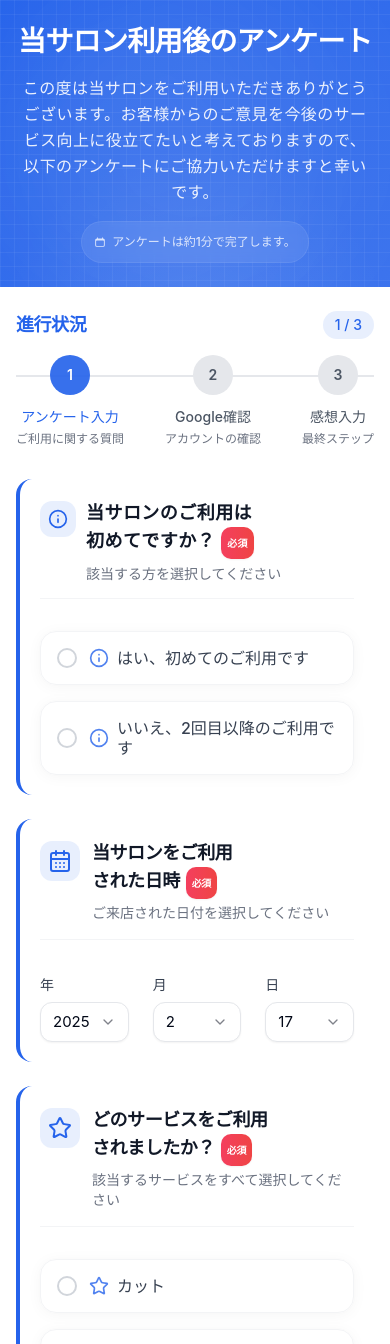
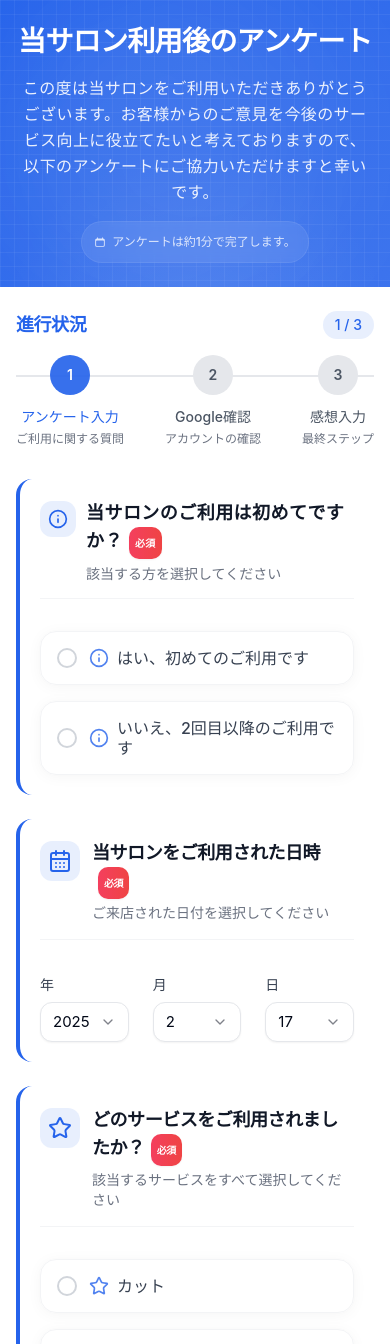
Before and after one commit to Okusan11/c-links-survey, a React (Create React App) app: page /surveyform in a window 390 px wide. Shown: the top 1344 px of the page. Built offline with nearby package versions, Linux system fonts and the light colour scheme.

Commit message:
微調整

```diff
--- a/src/components/Confirmation.tsx
+++ b/src/components/Confirmation.tsx
@@ -65,7 +65,7 @@ const Confirmation: React.FC = () => {
       });
 
       // 送信成功時は完了画面へ
-      navigate('/complete', { state });
+      navigate('/thankyou', { state });
     } catch (error) {
       console.error('データ送信中にエラーが発生しました:', error);
       alert('データの送信に失敗しました。もう一度お試しください。');
--- a/src/components/GoogleAccount.tsx
+++ b/src/components/GoogleAccount.tsx
@@ -247,9 +247,9 @@ const GoogleAccount: React.FC = () => {
                 <Info className="h-5 w-5 text-primary" />
               </div>
               <div>
-                <h3 className="text-lg font-semibold text-gray-900 tracking-wide">
+                <h3 className="text-lg font-semibold text-gray-900 tracking-wide whitespace-normal text-wrap">
                   Googleアカウントをお持ちですか？
-                  <RequiredBadge />
+                  <RequiredBadge className="inline-block ml-1.5" />
                 </h3>
                 <p className="text-[14px] text-gray-500 mt-1 leading-relaxed">口コミを投稿するにはGoogleアカウントが必要です</p>
               </div>
--- a/src/components/ReviewForm.tsx
+++ b/src/components/ReviewForm.tsx
@@ -89,9 +89,9 @@ const ReviewForm: React.FC = () => {
                 <AlertCircle className="h-5 w-5 text-primary" />
               </div>
               <div>
-                <h3 className="text-lg font-semibold text-gray-900 tracking-wide">
+                <h3 className="text-lg font-semibold text-gray-900 tracking-wide whitespace-normal text-wrap">
                   ご意見・ご感想を自由にお書きください
-                  <RequiredBadge />
+                  <RequiredBadge className="inline-block ml-1.5" />
                 </h3>
                 <p className="text-[14px] text-gray-500 mt-1 leading-relaxed">サービスの感想や改善点などをご自由にお書きください</p>
               </div>
--- a/src/components/SurveyForm.tsx
+++ b/src/components/SurveyForm.tsx
@@ -395,9 +395,9 @@ const SurveyForm: React.FC = () => {
                 <Info className="h-5 w-5 text-primary" />
               </div>
               <div>
-                <h3 className="text-lg font-semibold text-gray-900 tracking-wide">
+                <h3 className="text-lg font-semibold text-gray-900 tracking-wide whitespace-normal text-wrap">
                   当サロンのご利用は初めてですか？
-                  <RequiredBadge />
+                  <RequiredBadge className="inline-block ml-1.5" />
                 </h3>
                 <p className="text-[14px] text-gray-500 mt-1 leading-relaxed">該当する方を選択してください</p>
               </div>
@@ -438,9 +438,9 @@ const SurveyForm: React.FC = () => {
                   <Info className="h-5 w-5 text-primary" />
                 </div>
                 <div>
-                  <h3 className="text-lg font-semibold text-gray-900 tracking-wide">
+                  <h3 className="text-lg font-semibold text-gray-900 tracking-wide whitespace-normal text-wrap">
                     当サロンをどこでお知りになりましたか？
-                    <RequiredBadge />
+                    <RequiredBadge className="inline-block ml-1.5" />
                   </h3>
                   <p className="text-[14px] text-gray-500 mt-1 leading-relaxed">該当するものをすべて選択してください</p>
                 </div>
@@ -503,9 +503,9 @@ const SurveyForm: React.FC = () => {
                 <CalendarDays className="h-6 w-6 text-primary" />
               </div>
               <div>
-                <h3 className="font-semibold text-lg text-gray-900">
+                <h3 className="font-semibold text-lg text-gray-900 whitespace-normal text-wrap">
                   当サロンをご利用された日時
-                  <RequiredBadge />
+                  <RequiredBadge className="inline-block ml-1.5" />
                 </h3>
                 <p className="text-sm text-gray-500 mt-1">ご来店された日付を選択してください</p>
               </div>
@@ -552,9 +552,9 @@ const SurveyForm: React.FC = () => {
                 <Star className="h-6 w-6 text-primary" />
               </div>
               <div>
-                <h3 className="font-semibold text-lg text-gray-900">
+                <h3 className="font-semibold text-lg text-gray-900 whitespace-normal text-wrap">
                   どのサービスをご利用されましたか？
-                  <RequiredBadge />
+                  <RequiredBadge className="inline-block ml-1.5" />
                 </h3>
                 <p className="text-sm text-gray-500 mt-1">該当するサービスをすべて選択してください</p>
               </div>
@@ -600,7 +600,7 @@ const SurveyForm: React.FC = () => {
                     <Star className="h-6 w-6 text-primary" />
                   </div>
                   <div>
-                    <h3 className="font-semibold text-lg text-gray-900">{service.label}について</h3>
+                    <h3 className="font-semibold text-lg text-gray-900 whitespace-normal text-wrap">{service.label}について</h3>
                     <p className="text-sm text-gray-500 mt-1">サービスの評価をお願いします</p>
                   </div>
                 </div>
--- a/src/components/common/RequiredBadge.tsx
+++ b/src/components/common/RequiredBadge.tsx
@@ -18,8 +18,8 @@ const RequiredBadge: React.FC<RequiredBadgeProps> = ({
       className={cn(
         "inline-flex items-center justify-center rounded-md font-bold bg-gradient-to-r from-rose-500 to-red-500 text-white shadow-sm",
         size === 'sm'
-          ? "text-[10px] sm:text-[11px] px-1.5 py-0.5 ml-1.5"
-          : "text-[11px] sm:text-[12px] px-2 py-0.5 ml-2",
+          ? "text-[10px] sm:text-[11px] px-1.5 py-0.5"
+          : "text-[11px] sm:text-[12px] px-2 py-0.5",
         className
       )}
       aria-label="必須項目"
```
